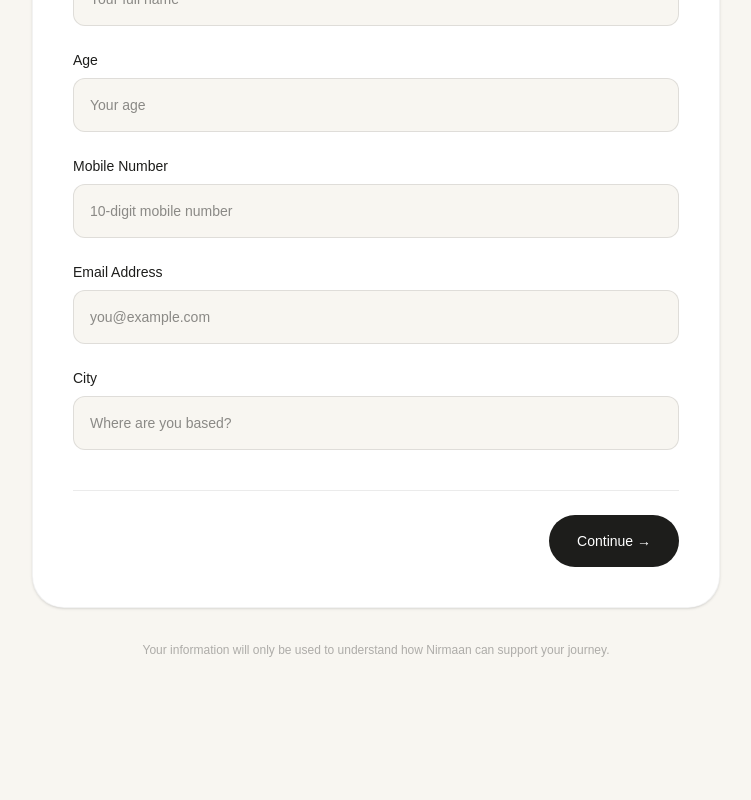
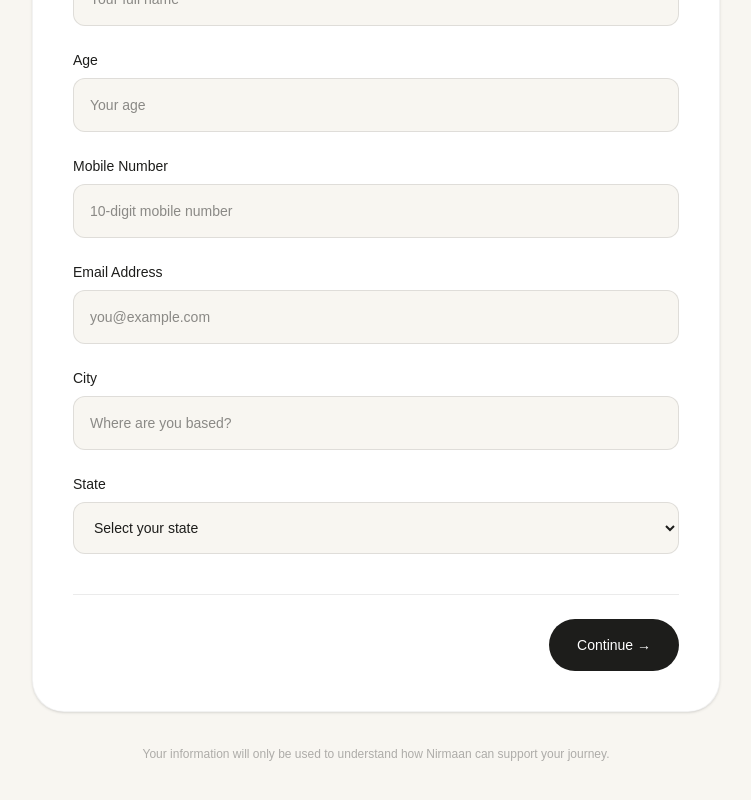
Before and after one commit to BeAnirva/NIRMAAN, a Next.js app: page /register in a window 1280 px wide. Shown: the part 736-1536 px from the top of the page, without its empty margins (264-1015 px from the left). Before the commit the page ends 1492 px from the top, so only its background shows below. Built offline with nearby package versions, Linux system fonts and the light colour scheme.

Commit message:
Update page.tsx

```diff
--- a/src/app/register/page.tsx
+++ b/src/app/register/page.tsx
@@ -12,6 +12,7 @@ export default function RegisterPage() {
     mobile: "",
     email: "",
     city: "",
+    state: "",
     currentStatus: "",
     interests: "",
     goal: "",
@@ -67,6 +68,10 @@ export default function RegisterPage() {
 
     if (!formData.city.trim()) {
       newErrors.city = "Please enter your city.";
+    }
+
+    if (!formData.state) {
+      newErrors.state = "Please select your state.";
     }
 
     setErrors(newErrors);
@@ -127,6 +132,7 @@ export default function RegisterPage() {
 
     if (isValid && step < 3) {
       setStep(step + 1);
+
       window.scrollTo({
         top: 0,
         behavior: "smooth",
@@ -216,6 +222,7 @@ export default function RegisterPage() {
           <h1 className="mt-5 text-4xl font-medium leading-tight tracking-[-0.04em] md:text-5xl">
             Let's get to know
             <br />
+
             <span className="font-serif italic font-normal">
               you.
             </span>
@@ -453,6 +460,102 @@ export default function RegisterPage() {
 
                 </div>
 
+
+                {/* STATE */}
+
+                <div>
+
+                  <label className="mb-2 block text-sm font-medium">
+                    State
+                  </label>
+
+                  <select
+                    value={formData.state}
+                    onChange={(e) =>
+                      updateField("state", e.target.value)
+                    }
+                    className={`w-full rounded-xl border bg-[#F8F6F1] px-4 py-4 text-sm outline-none transition ${
+                      errors.state
+                        ? "border-red-400"
+                        : "border-black/10 focus:border-black/30"
+                    }`}
+                  >
+
+                    <option value="" disabled>
+                      Select your state
+                    </option>
+
+                    <option value="Andhra Pradesh">Andhra Pradesh</option>
+                    <option value="Arunachal Pradesh">Arunachal Pradesh</option>
+                    <option value="Assam">Assam</option>
+                    <option value="Bihar">Bihar</option>
+                    <option value="Chhattisgarh">Chhattisgarh</option>
+                    <option value="Goa">Goa</option>
+                    <option value="Gujarat">Gujarat</option>
+                    <option value="Haryana">Haryana</option>
+                    <option value="Himachal Pradesh">Himachal Pradesh</option>
+                    <option value="Jharkhand">Jharkhand</option>
+                    <option value="Karnataka">Karnataka</option>
+                    <option value="Kerala">Kerala</option>
+                    <option value="Madhya Pradesh">Madhya Pradesh</option>
+                    <option value="Maharashtra">Maharashtra</option>
+                    <option value="Manipur">Manipur</option>
+                    <option value="Meghalaya">Meghalaya</option>
+                    <option value="Mizoram">Mizoram</option>
+                    <option value="Nagaland">Nagaland</option>
+                    <option value="Odisha">Odisha</option>
+                    <option value="Punjab">Punjab</option>
+                    <option value="Rajasthan">Rajasthan</option>
+                    <option value="Sikkim">Sikkim</option>
+                    <option value="Tamil Nadu">Tamil Nadu</option>
+                    <option value="Telangana">Telangana</option>
+                    <option value="Tripura">Tripura</option>
+                    <option value="Uttar Pradesh">Uttar Pradesh</option>
+                    <option value="Uttarakhand">Uttarakhand</option>
+                    <option value="West Bengal">West Bengal</option>
+
+                    <option value="Andaman and Nicobar Islands">
+                      Andaman and Nicobar Islands
+                    </option>
+
+                    <option value="Chandigarh">
+                      Chandigarh
+                    </option>
+
+                    <option value="Dadra and Nagar Haveli and Daman and Diu">
+                      Dadra and Nagar Haveli and Daman and Diu
+                    </option>
+
+                    <option value="Delhi">
+                      Delhi
+                    </option>
+
+                    <option value="Jammu and Kashmir">
+                      Jammu and Kashmir
+                    </option>
+
+                    <option value="Ladakh">
+                      Ladakh
+                    </option>
+
+                    <option value="Lakshadweep">
+                      Lakshadweep
+                    </option>
+
+                    <option value="Puducherry">
+                      Puducherry
+                    </option>
+
+                  </select>
+
+                  {errors.state && (
+                    <p className="mt-2 text-xs text-red-500">
+                      {errors.state}
+                    </p>
+                  )}
+
+                </div>
+
               </div>
 
             </div>
```
